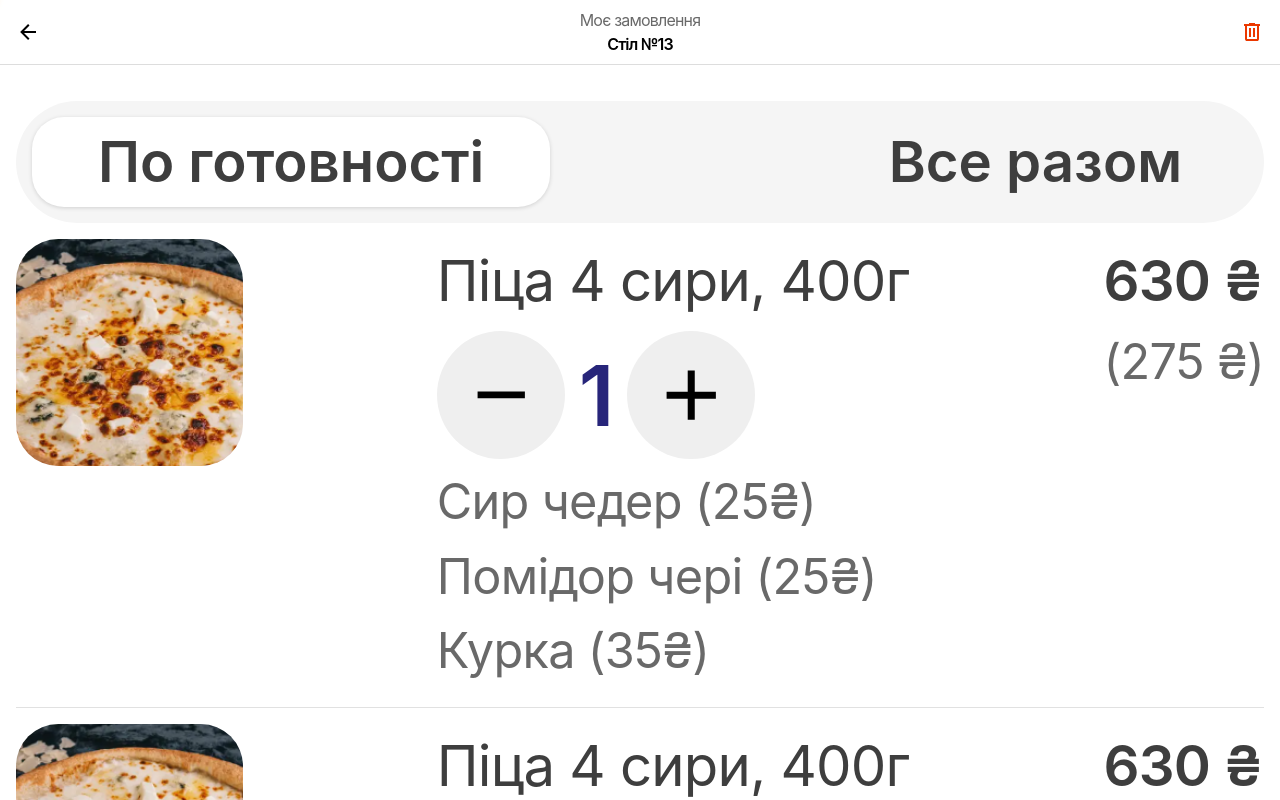
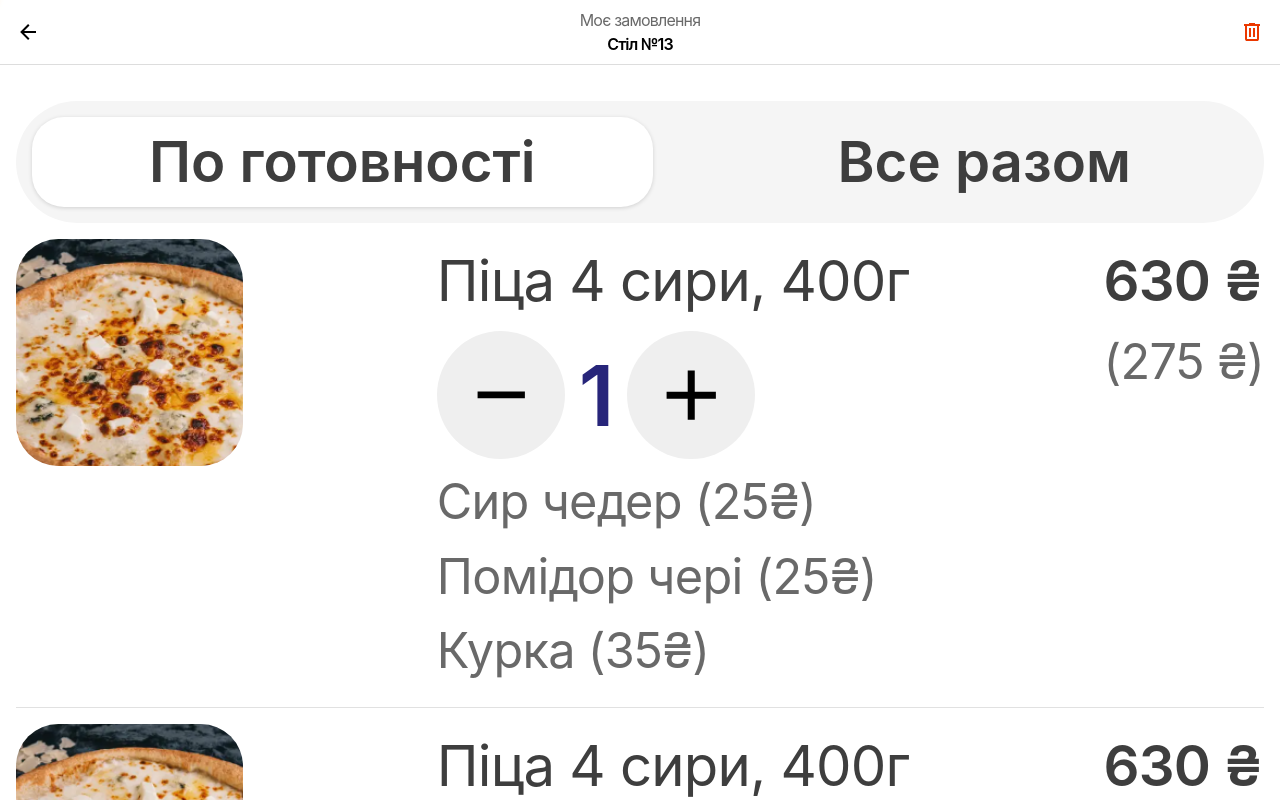
Before and after one commit to IvanDiyz/menuservice, a Next.js app: page /order in a window 1280 px wide. Shown: the top 800 px of the page. Built offline with nearby package versions, Linux system fonts and the light colour scheme.

Commit message:
add action for method order(Inside or Takeaway)

```diff
--- a/src/components/ClientMain/OrderMethods/OrderMethods.jsx
+++ b/src/components/ClientMain/OrderMethods/OrderMethods.jsx
@@ -1,10 +1,23 @@
 // Styles
+"use client"
+
+import { useState } from "react";
 import s from "./OrderMethods.module.scss";
+import { setMethodOrder } from "@/store/menu/menuSlice";
+import { useAppDispatch } from "@/hooks/redux";
 
 const OrderMethods = ({firstmethod, lastmethod, svg}) => {
+  const [isActive, setIsActive] = useState('Inside');
+  const dispatch = useAppDispatch();
+
+  const toggleOrder = (order) => {
+    setIsActive(order)
+    dispatch(setMethodOrder(order))
+  }
+
   return (
     <div className={s.orderMethods}>
-      <div className={`${s.orderMethods__button} ${s.active}`}>
+      <div className={`${s.orderMethods__button} ${isActive == 'Inside' ? s.active : ''}`} onClick={() => toggleOrder('Inside')}>
           {svg ? <svg
             width="24"
             height="24"
@@ -22,7 +35,7 @@ const OrderMethods = ({firstmethod, lastmethod, svg}) => {
           </svg> : ''}
         <button className={s.orderMethods__btn}>{firstmethod}</button>
       </div>
-      <div className={`${s.orderMethods__button}`}>
+      <div className={`${s.orderMethods__button} ${isActive == 'Takeaway' ? s.active : ''}`} onClick={() => toggleOrder('Takeaway')}>
         {svg ? <svg
             width="24"
             height="24"
--- a/src/components/ClientMain/OrderMethods/OrderMethods.module.scss
+++ b/src/components/ClientMain/OrderMethods/OrderMethods.module.scss
@@ -10,7 +10,7 @@
   &__button {
     display: flex;
     align-items: center;
-    padding: 2.5vw 4.68vw;
+    padding: 2.5vw 8.68vw;
   }
   &__button.active {
     border-radius: 32px;
--- a/src/store/menu/menuSlice.js
+++ b/src/store/menu/menuSlice.js
@@ -3,6 +3,7 @@ import { fetchMenu } from "./menuApi";
 import { HYDRATE } from "next-redux-wrapper";
 
 const initialState = {
+  methodOrder: 'Inside',
   venueId: 1,
   menus: [],
   name: null,
@@ -18,6 +19,9 @@ export const menuSlice = createSlice({
   name: "menu",
   initialState,
   reducers: {
+    setMethodOrder: (state, acton) => {
+      state.methodOrder = acton.payload;
+    }
   },
   extraReducers: (builder) =>
     builder
@@ -42,5 +46,5 @@ export const menuSlice = createSlice({
       }),
 });
 
-export const { changePage } = menuSlice.actions;
+export const { setMethodOrder } = menuSlice.actions;
 export default menuSlice.reducer;
```
